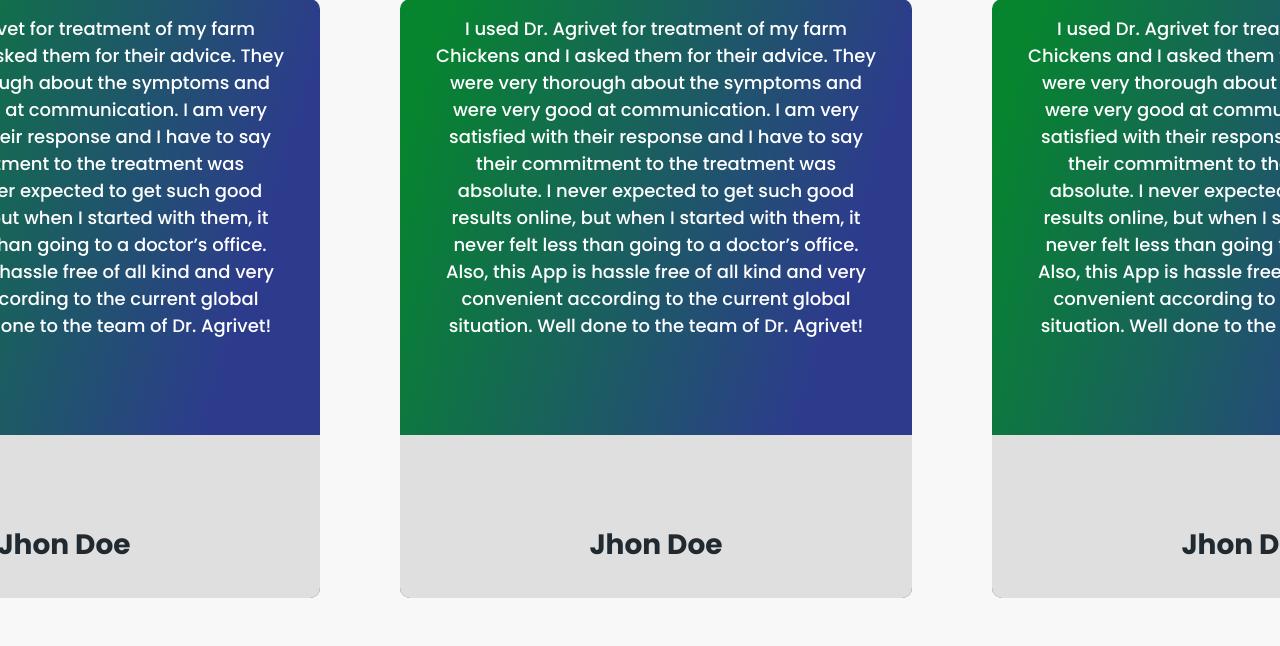
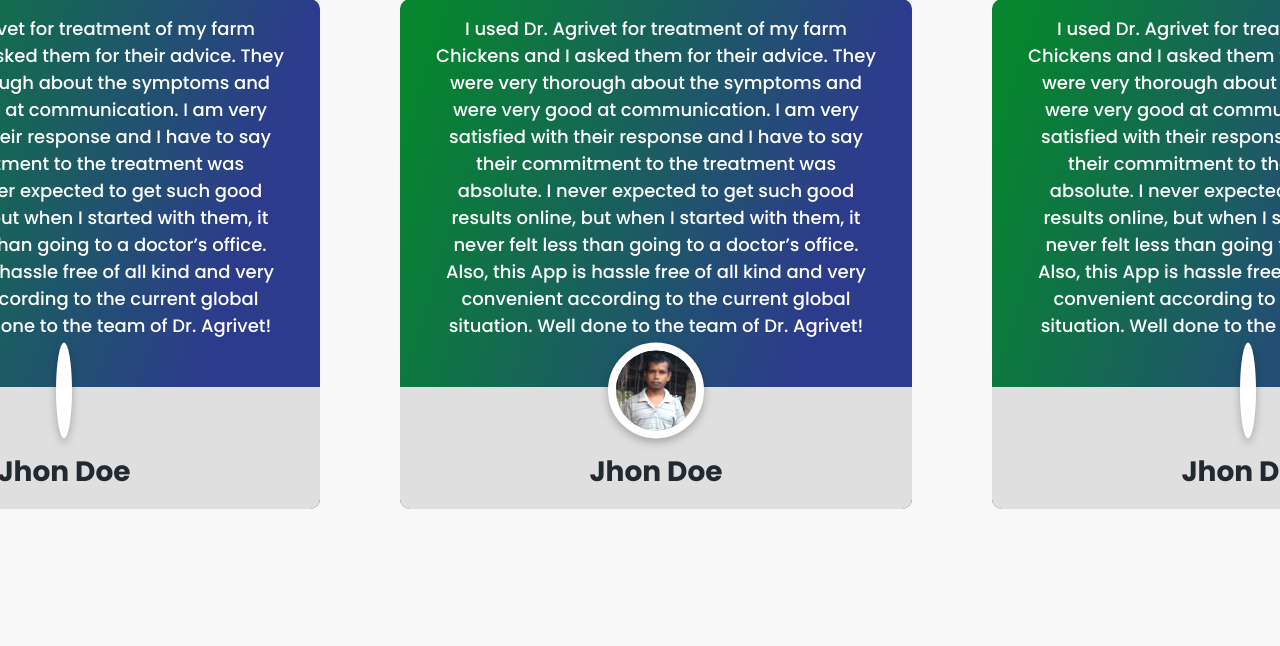
Before and after one commit to srijitasd/dr-agrivet, a PHP site: page / in a window 1280 px wide. Shown: the part 2138-2784 px from the top of the page. After the commit the page ends 2647 px from the top, so only its background shows below. Run offline with PHP 8.4, Linux system fonts and the light colour scheme.

Commit message:
testimonials user images added

```diff
--- a/css/main.css
+++ b/css/main.css
@@ -762,18 +762,29 @@ button:focus {
 
 .testimonial p {
   margin: 2rem;
-  margin-bottom: 4rem;
+  margin-bottom: 3rem;
   color: white;
   text-align: center;
 }
 
 .user-card {
   padding: 1rem;
-  padding-top: 2rem;
+  padding-top: 4rem;
   text-align: center;
   position: relative;
   border-radius: 0px 0px 10px 10px;
   background-color: #dfdfdf;
+}
+
+.user-card img {
+  border: 8px solid white;
+  border-radius: 50%;
+  filter: drop-shadow(0px 4px 4px rgba(0, 0, 0, 0.25));
+  height: 6rem;
+  position: absolute;
+  top: 50%;
+  left: 50%;
+  transform: translate(-50%, -100%);
 }
 
 @media screen and (min-width: 1030px) {
@@ -784,31 +795,41 @@ button:focus {
   }
   .testimonial p {
     margin: 1rem 2rem;
-    margin-bottom: 6rem;
+    margin-bottom: 3rem;
     font-size: 18px;
     color: white;
   }
   .user-card {
-    padding: 2rem;
+    padding: 1rem;
     padding-top: 4rem;
     text-align: center;
     position: relative;
     border-radius: 0px 0px 10px 10px;
     background-color: #dfdfdf;
   }
+  .user-card img {
+    transform: translate(-50%, -110%);
+  }
 }
 
 @media screen and (max-width: 560px) {
   .testimonial p {
     font-size: 14px;
-    margin: 2rem 3rem;
+    margin: 2rem;
+  }
+  .user-card {
+    padding-top: 3rem;
+  }
+  .user-card img {
+    border-width: 6px;
+    height: 4rem;
+    transform: translate(-50%, -110%);
   }
 }
 
 @media screen and (max-width: 350px) {
   .testimonial p {
-    margin: 1rem;
-    font: 12px;
+    font-size: 12px;
   }
 }
 /*# sourceMappingURL=main.css.map */
--- a/index.php
+++ b/index.php
@@ -113,7 +113,7 @@ require "./partials/header.php"
                   according to the current global situation. Well done to the team of Dr. Agrivet!
               </p>
               <div class="user-card">
-                <img src="" alt="">
+                <img src="./assets/clients/Pijus-Sarder.jpg" alt="">
                 <h3>Jhon Doe</h3>
               </div>
             </div>
--- a/scss/_testimonials.scss
+++ b/scss/_testimonials.scss
@@ -5,20 +5,29 @@
 
   p {
     margin: 2rem;
-    margin-bottom: 4rem;
+    margin-bottom: 3rem;
     color: white;
-
     text-align: center;
   }
 }
 
 .user-card {
   padding: 1rem;
-  padding-top: 2rem;
+  padding-top: 4rem;
   text-align: center;
   position: relative;
   border-radius: 0px 0px 10px 10px;
   background-color: #dfdfdf;
+  img {
+    border: 8px solid white;
+    border-radius: 50%;
+    filter: drop-shadow(0px 4px 4px rgba(0, 0, 0, 0.25));
+    height: 6rem;
+    position: absolute;
+    top: 50%;
+    left: 50%;
+    transform: translate(-50%, -100%);
+  }
 }
 
 @media screen and (min-width: 1030px) {
@@ -29,19 +38,23 @@
 
     p {
       margin: 1rem 2rem;
-      margin-bottom: 6rem;
+      margin-bottom: 3rem;
       font-size: 18px;
       color: white;
     }
   }
 
   .user-card {
-    padding: 2rem;
+    padding: 1rem;
     padding-top: 4rem;
     text-align: center;
     position: relative;
     border-radius: 0px 0px 10px 10px;
     background-color: #dfdfdf;
+
+    img {
+      transform: translate(-50%, -110%);
+    }
   }
 }
 
@@ -49,7 +62,16 @@
   .testimonial {
     p {
       font-size: 14px;
-      margin: 2rem 3rem;
+      margin: 2rem;
+    }
+  }
+
+  .user-card {
+    padding-top: 3rem;
+    img {
+      border-width: 6px;
+      height: 4rem;
+      transform: translate(-50%, -110%);
     }
   }
 }
@@ -57,8 +79,7 @@
 @media screen and (max-width: 350px) {
   .testimonial {
     p {
-      margin: 1rem;
-      font: 12px;
+      font-size: 12px;
     }
   }
 }
```
Also changed, not shown: assets/clients/Pijus-Sarder.jpg (added), 1 other file.
